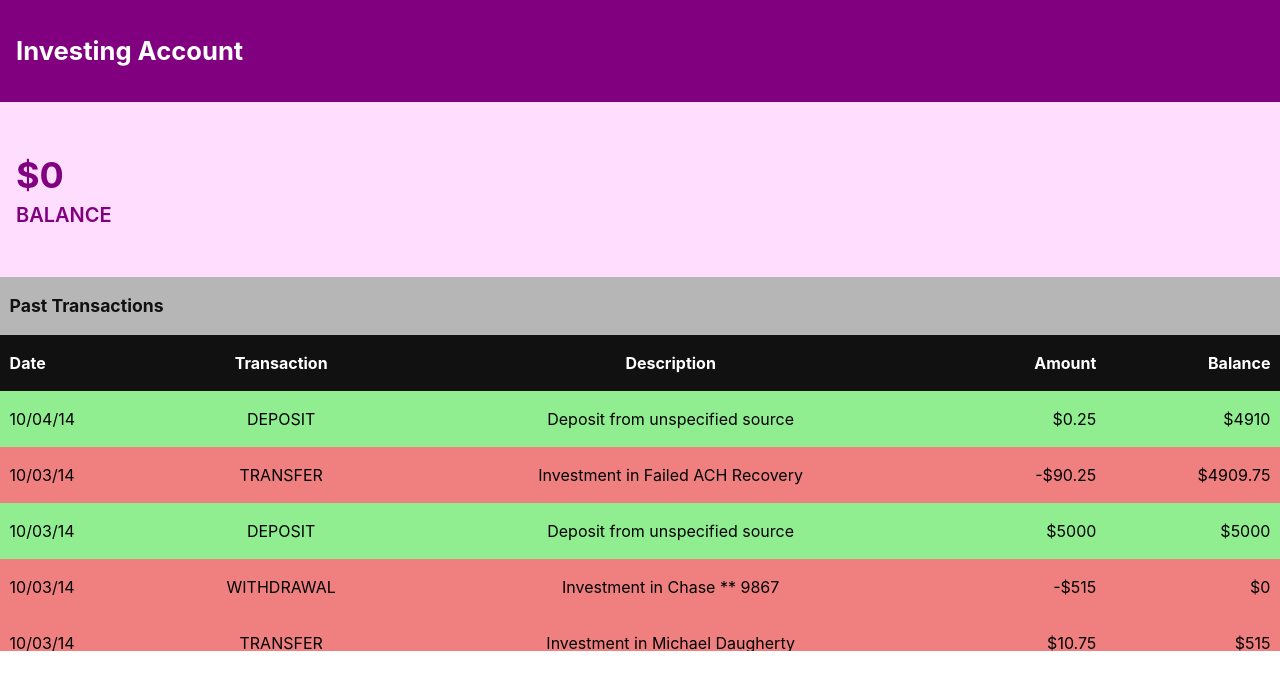
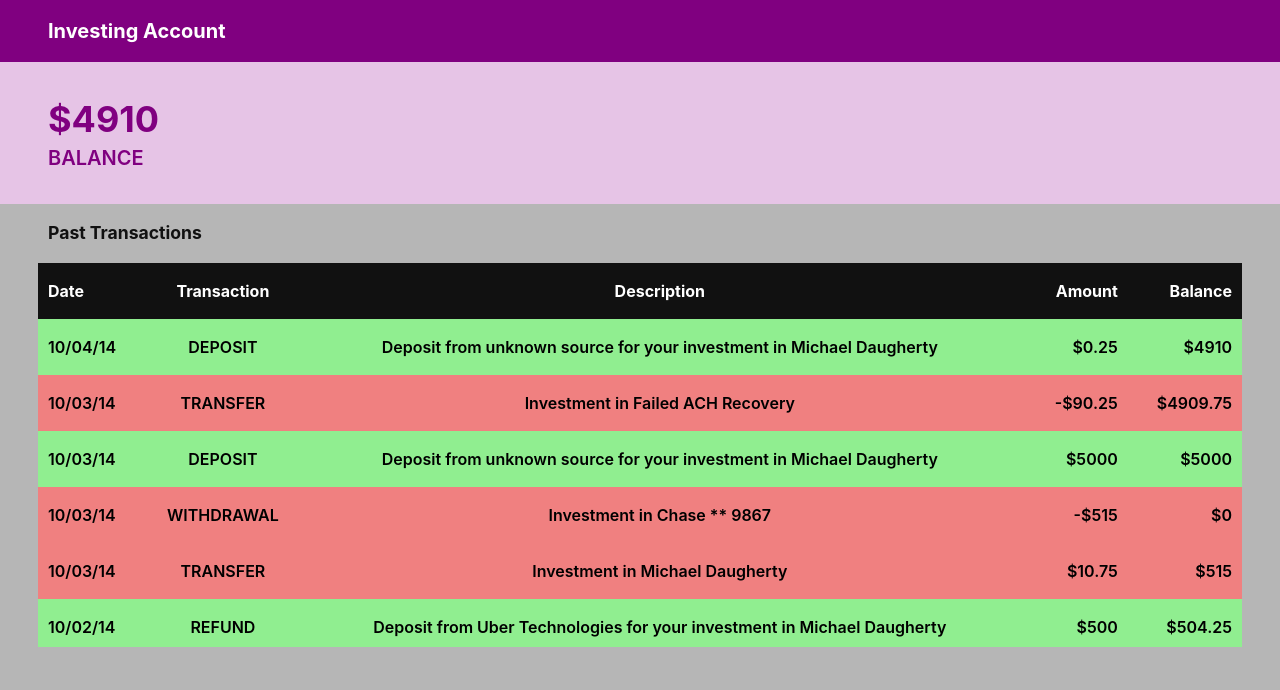
Before and after one commit to skyv26/ledger-lunacy-freedom, a React (Vite) app: page / in a window 1280 px wide. Shown: the top 690 px of the page. Built offline with nearby package versions, Linux system fonts and the light colour scheme.

Commit message:
`feat`: make adjustments for the styles and add `required` data

```diff
--- a/src/App.jsx
+++ b/src/App.jsx
@@ -1,13 +1,20 @@
+import { useState, createContext } from 'react';
 import Header from './components/Header/Header';
 import TransactionTable from './components/TransactionTable/TransactionTable';
 import Balance from './components/Balance/Balance';
 
-const App = () => (
-  <>
-    <Header />
-    <Balance />
-    <TransactionTable />
-  </>
-);
+export const GlobalStateNum = createContext();
+
+const App = () => {
+  const [balance, updateBalance] = useState(0);
+
+  return (
+    <GlobalStateNum.Provider value={balance}>
+      <Header />
+      <Balance />
+      <TransactionTable updateBalance={updateBalance} />
+    </GlobalStateNum.Provider>
+  );
+}
 
 export default App;
--- a/src/components/Balance/Balance.css
+++ b/src/components/Balance/Balance.css
@@ -23,7 +23,7 @@
 
 @media (min-width: 768px) {
     .balance-section {
-        padding: 3rem 1rem;
+        padding: 2rem 1rem;
         justify-content: flex-start;
     }
 
@@ -31,3 +31,10 @@
         align-items: flex-start;
     }
 }
+
+@media (min-width: 1024px) {
+    .balance-section {
+        padding: 2rem 3rem;
+        justify-content: flex-start;
+    }
+}
--- a/src/components/Balance/Balance.jsx
+++ b/src/components/Balance/Balance.jsx
@@ -1,10 +1,13 @@
+import { useContext } from 'react';
 import './Balance.css';
+import { GlobalStateNum } from '../../App';
 
 const Balance = () => {
+    const balance = useContext(GlobalStateNum);
     return (
         <div className="balance-section">
             <div className="balance-container">
-                <p className="amount">$0</p>
+                <p className="amount">${balance}</p>
                 <p>BALANCE</p>
             </div>
         </div>
--- a/src/components/Header/Header.css
+++ b/src/components/Header/Header.css
@@ -16,3 +16,10 @@
         padding: 2rem 1rem;
     }
 }
+
+@media (min-width: 1024px) {
+    .header {
+        font-size: 1.25rem;
+        padding: 1rem 3rem;
+    }
+}
--- a/src/components/TransactionRow/TransactionRow.css
+++ b/src/components/TransactionRow/TransactionRow.css
@@ -1,5 +1,6 @@
 .table-row {
     padding: 1rem 0.6rem;
+    font-weight: 600;
 }
 
 .table-data {
--- a/src/components/TransactionRow/TransactionRow.jsx
+++ b/src/components/TransactionRow/TransactionRow.jsx
@@ -26,7 +26,7 @@ const TransactionRow = (props) => {
             <td className="table-data">{type}</td>
             <td className="table-data">
                 {['deposit', 'refund'].includes(type.toLowerCase()) ?
-                    `Deposit from ${data['source']['description'] ?? 'unspecified source' }`
+                    `Deposit from ${data['source']['description'] ?? 'unknown source'} for your investment in ${data['destination']['description'] ?? 'unknown source'}`
                     :
                     `Investment in ${data['destination']['description']}`
                 }
--- a/src/components/TransactionTable/TransactionTable.css
+++ b/src/components/TransactionTable/TransactionTable.css
@@ -63,6 +63,15 @@
 
 @media (min-width: 1024px) {
     .table-container {
-        height: 19.75rem;
+        height: 24rem;
+    }
+
+    .past-transaction_section .heading {
+        padding: 1rem 3rem;
+    }
+
+    .table-container {
+        width: 94%;
+        margin: auto;
     }
 }
--- a/src/components/TransactionTable/TransactionTable.jsx
+++ b/src/components/TransactionTable/TransactionTable.jsx
@@ -1,5 +1,6 @@
 import TransactionRow from "../TransactionRow/TransactionRow";
 import './TransactionTable.css';
+import PropTypes from 'prop-types';
 
 const DATA_HEADINGS = [
   "Date",
@@ -173,7 +174,7 @@ const DATA = [
   },
 ];
 
-const removeDuplicateData = (arrayOfObjects) => {
+const removeDuplicateData = (arrayOfObjects, balanceUpdateCallBackFunc) => {
   const tempListOfActivities = [];
   let newArrayOfObject = arrayOfObjects.filter((data) => {
     if (!tempListOfActivities.includes(data.activity_id)) {
@@ -184,10 +185,13 @@ const removeDuplicateData = (arrayOfObjects) => {
   newArrayOfObject = newArrayOfObject.sort(
     (a, b) => new Date(b.date) - new Date(a.date)
   );
+  balanceUpdateCallBackFunc(newArrayOfObject[0].balance);
   return newArrayOfObject;
 };
 
-const TransactionTable = () => {
+const TransactionTable = (props) => {
+  const { updateBalance } = props;
+
   return (
     <div className="past-transaction_section">
       <p className="heading">Past Transactions</p>
@@ -201,7 +205,7 @@ const TransactionTable = () => {
             </tr>
           </thead>
           <tbody className="table-body">
-            {removeDuplicateData(DATA).map((data) => (
+            {removeDuplicateData(DATA, updateBalance).map((data) => (
               <TransactionRow key={data.activity_id} data={data} />
             ))}
           </tbody>
@@ -211,4 +215,8 @@ const TransactionTable = () => {
   );
 };
 
+TransactionTable.propTypes = {
+  updateBalance: PropTypes.func,
+};
+
 export default TransactionTable;
--- a/src/index.css
+++ b/src/index.css
@@ -22,4 +22,5 @@ html {
 
 body {
   height: 100%;
+  background-color: rgb(182, 182, 182);
 }
```
